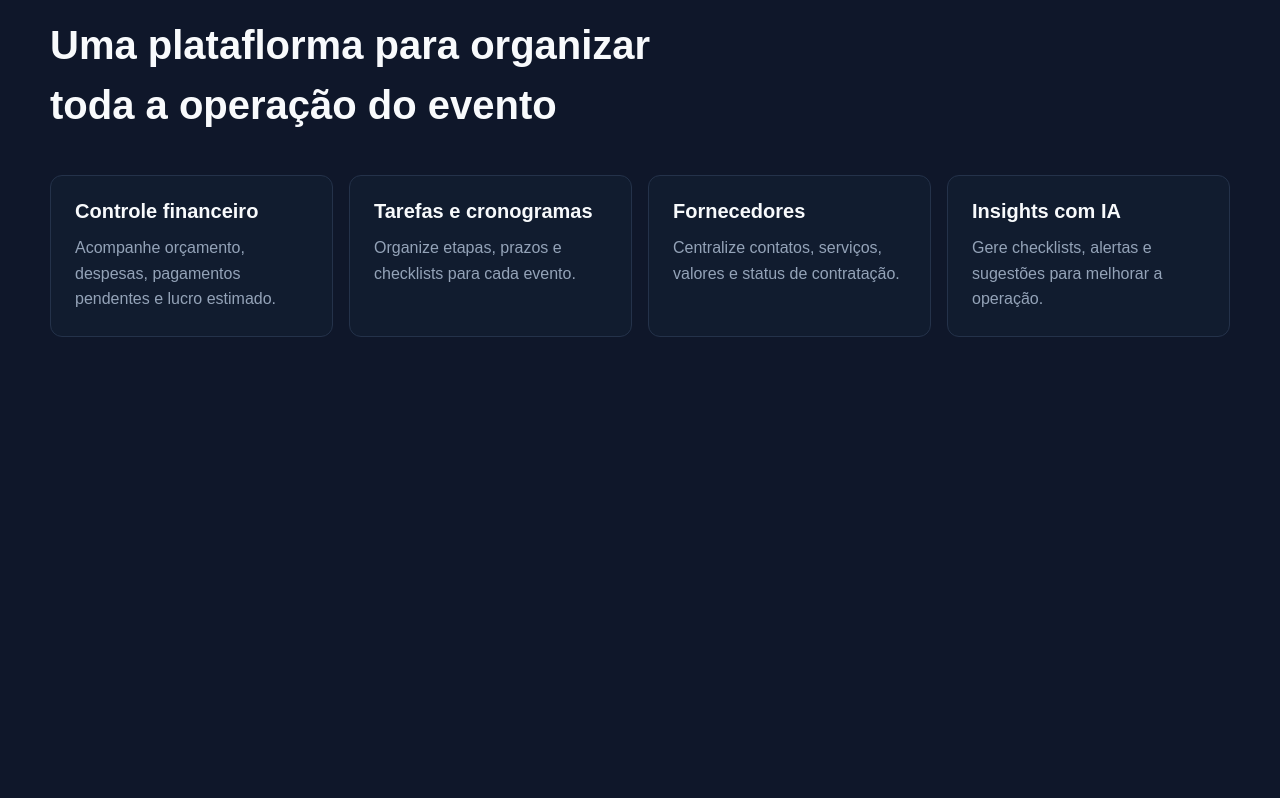
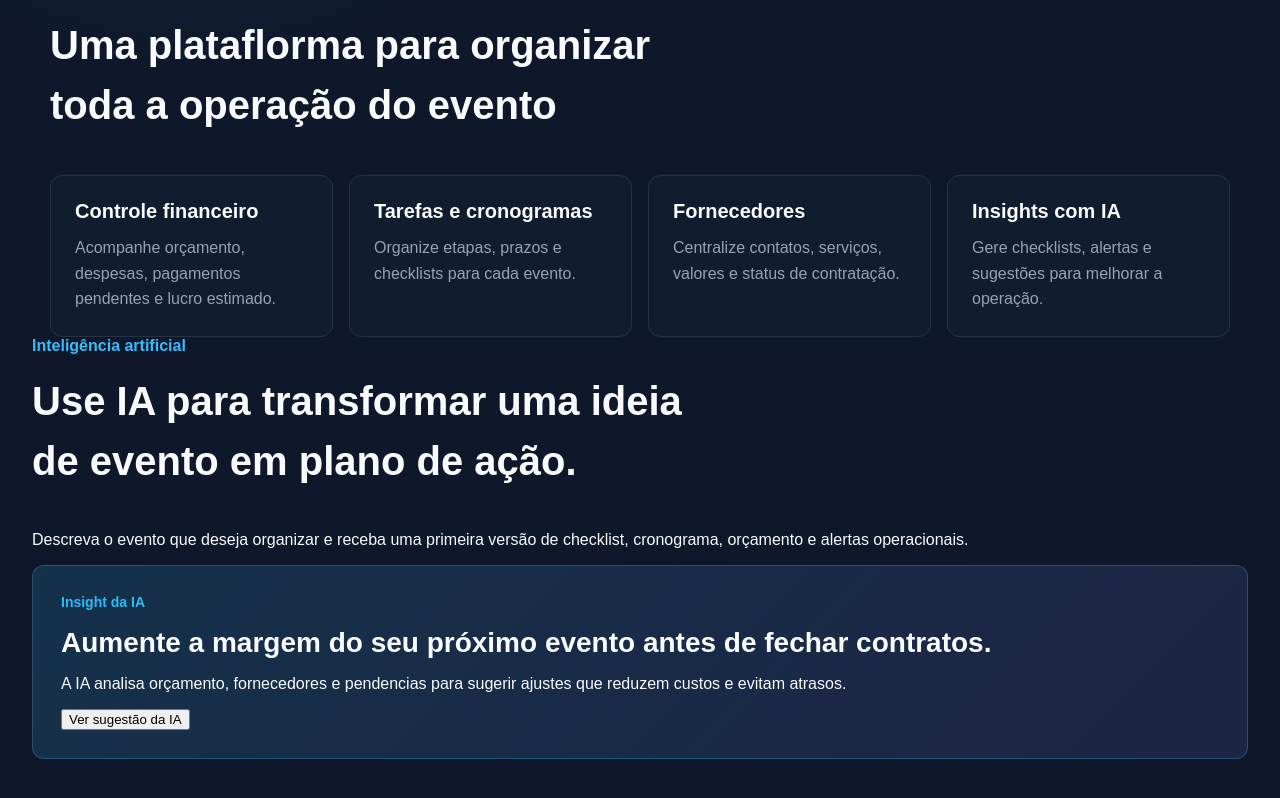
Before and after one commit to viniciuslopes1023-spec/EVENTFLOW-IA, a React (Vite) app in the folder frontend/app/: page / in a window 1280 px wide. Shown: the part 678-1476 px from the top of the page. Before the commit the page ends 1079 px from the top, so only its background shows below. Built offline with nearby package versions, Linux system fonts and the light colour scheme.

Commit message:
feat: add AI insights section to landing page

```diff
--- a/frontend/app/src/pages/landingPage.tsx
+++ b/frontend/app/src/pages/landingPage.tsx
@@ -1,9 +1,10 @@
 import { Button } from '../components/Button/Button';
 import { FeatureCard } from '../components/FeatureCard/FeatureCard';
 import { Header } from '../components/Header/Header';
+import { InsightCard } from '../components/InsightCard/InsightCard';
 import { MetricCard } from '../components/MetricCard/MetricCard';
 import { SectionHeader } from '../components/SectionHeader/SectionHeader';
-import { features, heroMetrics } from '../data/landingData';
+import { aiInsight, features, heroMetrics } from '../data/landingData';
 import '../styles/landing.css';
 
 export function LandingPage() {
@@ -55,6 +56,25 @@ export function LandingPage() {
           ))}
         </div>
       </section>
-    </main>
+              <section className="ai-section" id="ai">
+        <div>
+          <SectionHeader
+            tag="Inteligência artificial"
+            title="Use IA para transformar uma ideia de evento em plano de ação."
+          />
+
+          <p className="ai-description">
+            Descreva o evento que deseja organizar e receba uma primeira versão de checklist, cronograma, orçamento e alertas operacionais.
+          </p>
+        </div>
+
+        <InsightCard
+          title={aiInsight.title}
+          description={aiInsight.description}
+          action={aiInsight.action}
+        />
+      </section>
+
+    </main >
   );
 }
```
